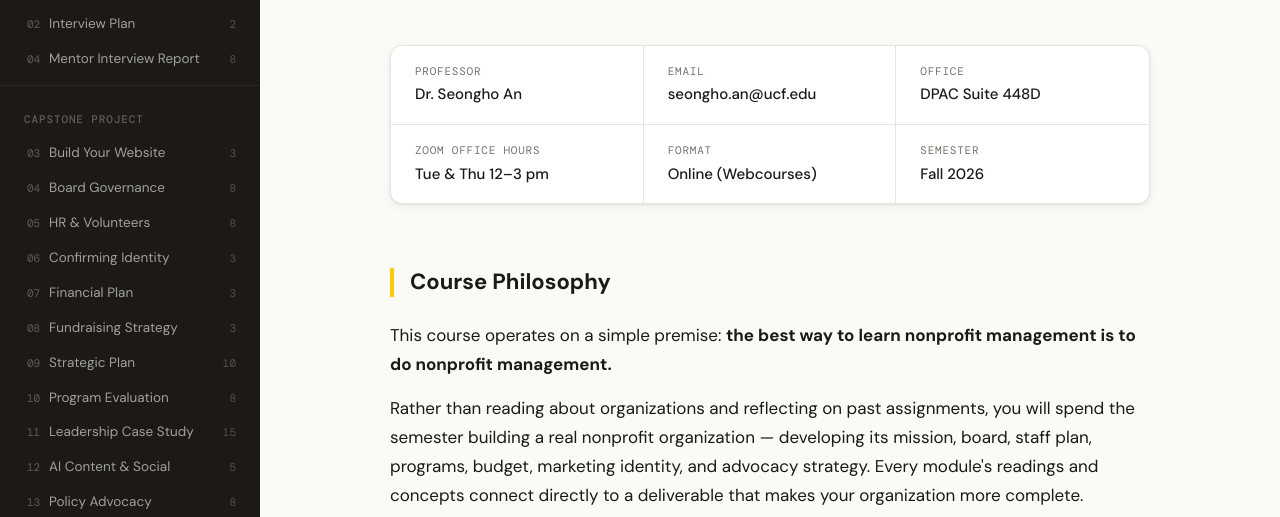
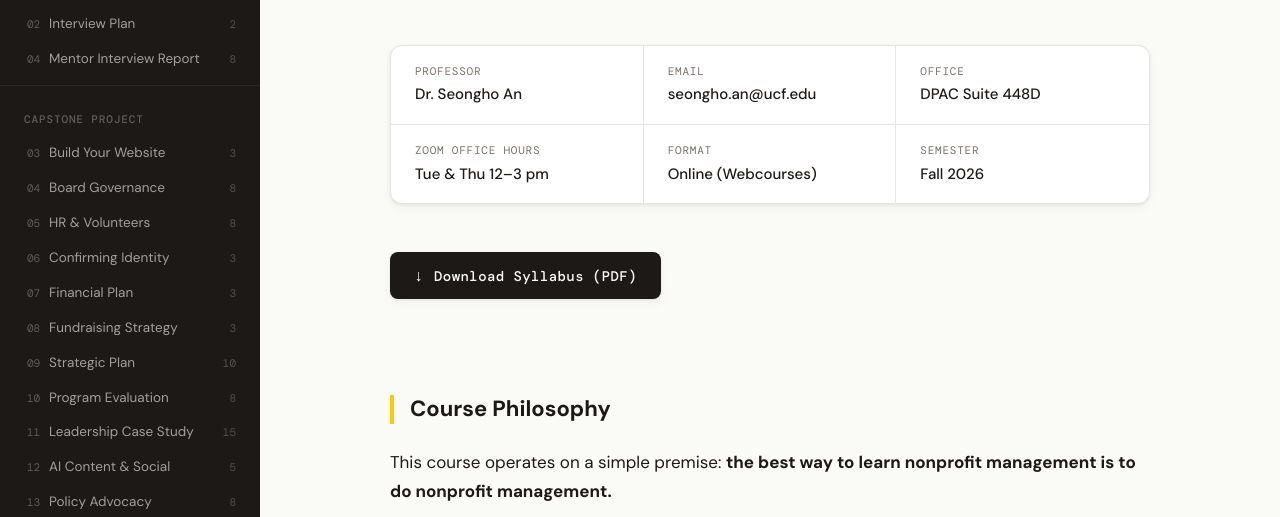
Before and after one commit to luanpao82/pad6149, a plain HTML site: page index.html in a window 1280 px wide. Shown: the part 264-781 px from the top of the page. Drawn offline with nearby package versions, Linux system fonts and the light colour scheme.

Commit message:
Add syllabus download button and improve design

```diff
--- a/index.html
+++ b/index.html
@@ -130,6 +130,11 @@ summary::before{content:'▸';font-family:var(--mono);color:var(--accent);font-s
 details[open] summary::before{transform:rotate(90deg)}
 details>div{padding:var(--lg);font-size:15px;border-top:1px solid var(--border);background:var(--surface-alt)}
 
+/* Download button */
+.dl-btn{display:inline-block;margin:var(--md) 0 var(--xl);padding:10px 24px;background:var(--nav-bg);color:var(--nav-text);font-family:var(--mono);font-size:14px;font-weight:500;letter-spacing:.03em;text-decoration:none;border-radius:var(--r);box-shadow:var(--shadow);transition:background .15s,transform .1s}
+.dl-btn:hover{background:#333;color:var(--nav-text);transform:translateY(-1px);box-shadow:var(--shadow-md)}
+.dl-btn::before{content:'↓ ';font-size:16px}
+
 /* Footer */
 footer{margin-left:var(--sidebar);padding:var(--xl) var(--2xl);border-top:2px solid var(--accent);font-family:var(--mono);font-size:13px;color:var(--muted);text-align:center;background:var(--surface-alt)}
 
@@ -200,6 +205,8 @@ footer{margin-left:var(--sidebar);padding:var(--xl) var(--2xl);border-top:2px so
   <div class="fact"><div class="fact-label">Format</div><div class="fact-value">Online (Webcourses)</div></div>
   <div class="fact"><div class="fact-label">Semester</div><div class="fact-value">Fall 2026</div></div>
 </div>
+
+<a href="PAD6149_Syllabus_Fall2026.pdf" class="dl-btn" download>Download Syllabus (PDF)</a>
 
 <h2>Course Philosophy</h2>
 <p>This course operates on a simple premise: <strong>the best way to learn nonprofit management is to do nonprofit management.</strong></p>
```
